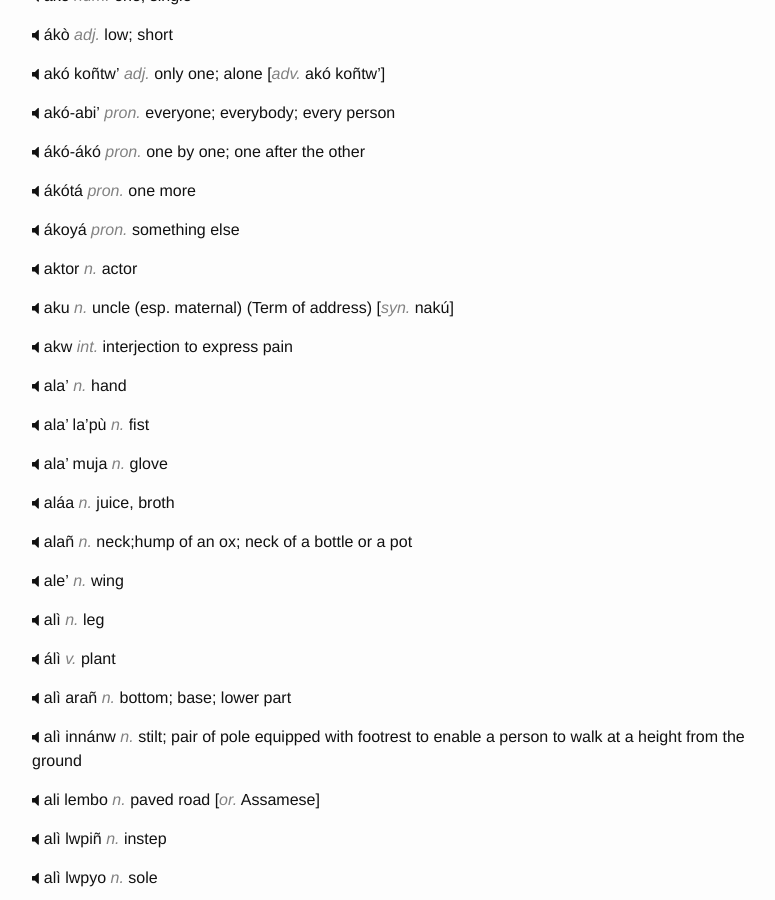
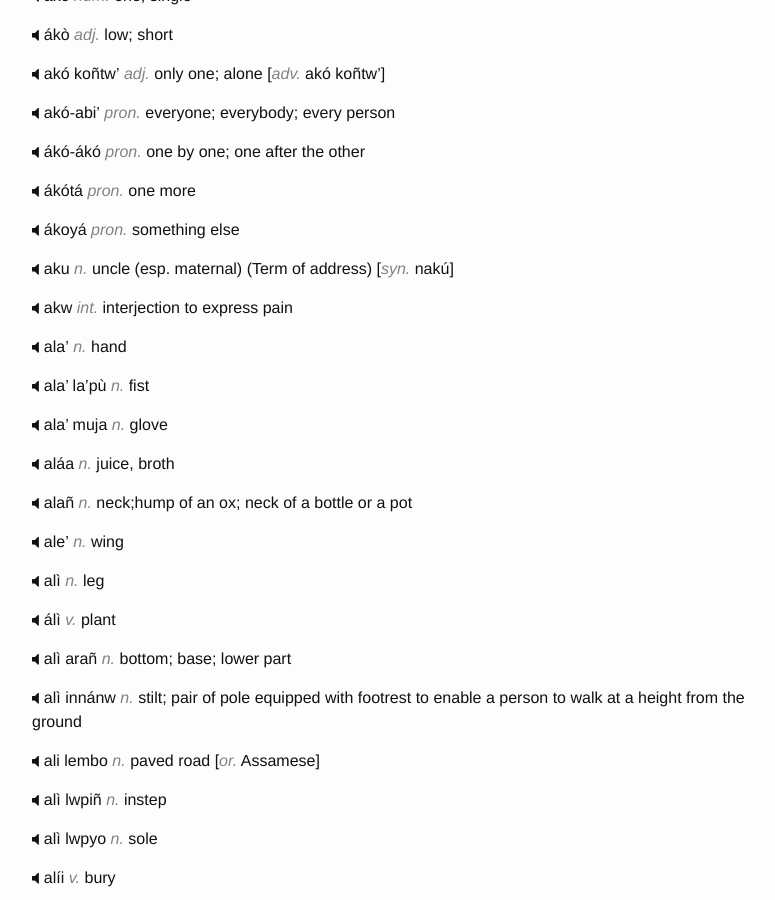
Before and after one commit to hacksparrow/language.apatani.org, a Jekyll site: the page built from dictionary/a.md, in a window 1280 px wide and 900 px high, scrolled down 7435 px. Shown: the whole window, without its empty margins (238-1013 px from the left). Built offline with Jekyll 4.4.1, drawn with Linux system fonts in a browser that asks for light colours; nearby versions of some CDN libraries; some of the changed text lies outside the part shown.

Commit message:
Update a.md

```diff
--- a/dictionary/a.md
+++ b/dictionary/a.md
@@ -425,9 +425,6 @@
 __ákoyá__ _pron._ something else
 
 
-__aktor__	_n._	actor
-
-
 __aku__ _n._  uncle (esp. maternal) (Term of address) [_syn._  nakú]
 
 
@@ -565,7 +565,7 @@
 
 __amu pèeruñ__  _n._  a variety of bean [_syn._  po'tuñ pèeruñ]
 
-__amw__ _n._  daughter-in-law (term of address)
+__amẁ__ _n._  daughter-in-law (term of address)
 
 __amw arwlò__ _int._  interjection to express hopelessness  [_syn._  lorw'lo]
 
```
Also changed, not shown: other parts of dictionary/a.md (+3 -0 lines).
